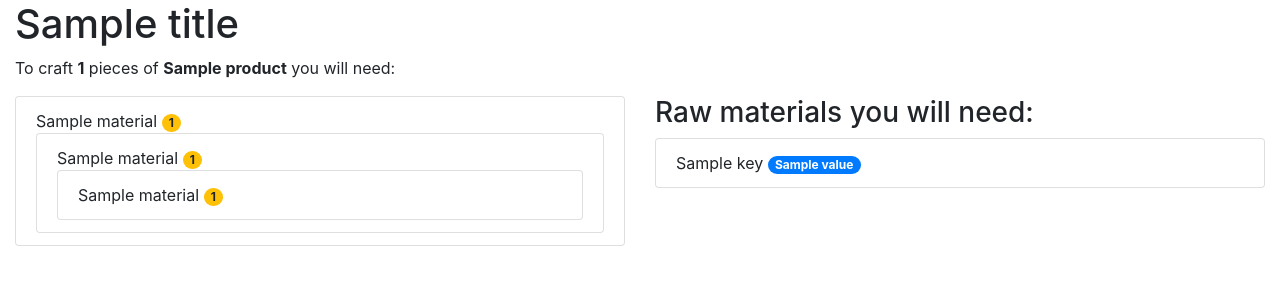
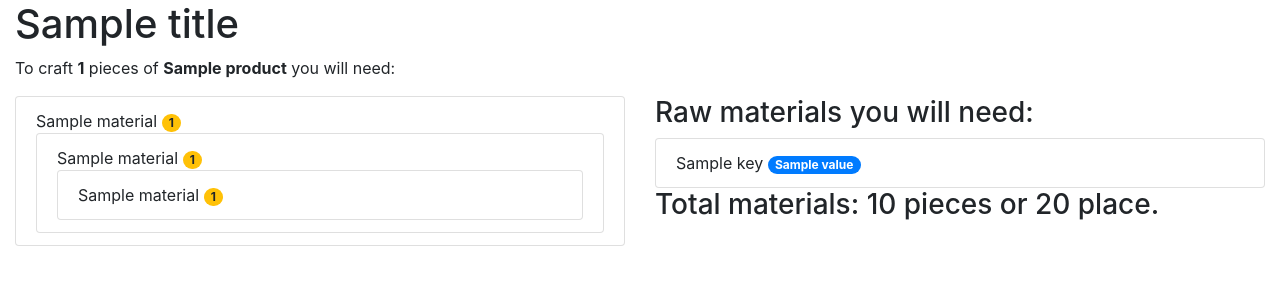
Before and after one commit to romeo-25-04/mongo_cortes, a Flask app: template app/templates/crafting.html in a window 1280 px wide. Shown: the part 56-356 px from the top of the page. Run offline with Flask 2, Linux system fonts and the light colour scheme; the template is opened without the code that fills it: most values are stand-ins (such as "Sample title", 1, 10 or a date in 2020); parts of the project's set-up code (start-up, migrations or seed data) failed here and were passed over; some libraries are stand-ins or nearby versions.

Commit message:
implement sum of pieces in crafting

```diff
--- a/app/templates/crafting.html
+++ b/app/templates/crafting.html
@@ -17,6 +17,7 @@
             </li>
             {% endfor %}
         </ul>
+        <h3>Total materials: {{ summ_pieces }} pieces or {{ summ_pieces * 2 }} place.</h3>
     </div>
 </div>
 {% endblock %}
--- a/app/views.py
+++ b/app/views.py
@@ -220,5 +220,7 @@ def show_materials(prod_id=None, number=1):
             'mat_consume': mat_consume
         }
     sorted_freq = sorted(freq.items(), key=lambda x: x[1], reverse=True)
+    summ_pieces = sum([val for key, val in sorted_freq])
     return render_template('crafting.html', title='Crafting ' + product.get('name', ''),
-                           product=product, raw_materials=sorted_freq)
+                           product=product, raw_materials=sorted_freq,
+                           summ_pieces=summ_pieces)
```
